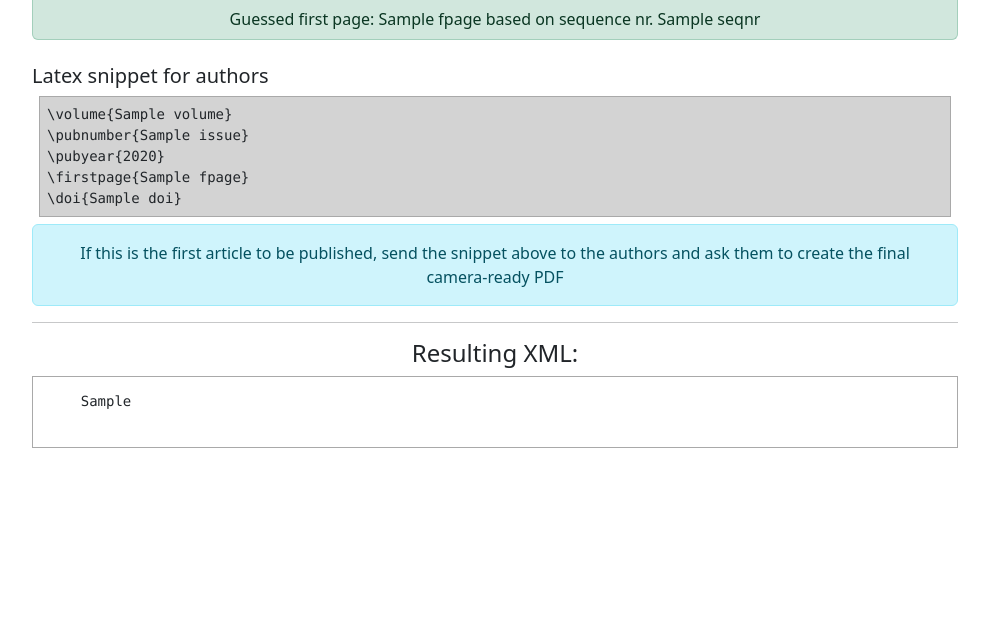
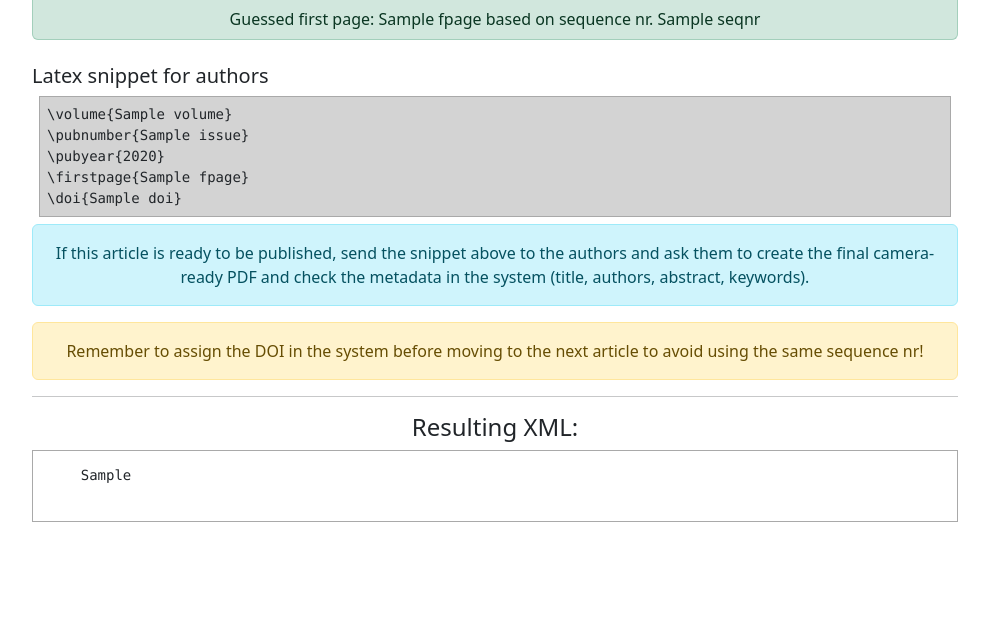
Before and after one commit to vanatteveldt/ccrxml, a FastAPI app: template templates/submission.html in a window 1280 px wide. Shown: the part 340-960 px from the top of the page, without its empty margins (145-1134 px from the left). Before the commit the page ends 788 px from the top, so only its background shows below. Run offline with FastAPI, Linux system fonts and the light colour scheme; the template is opened without the code that fills it: most values are stand-ins (such as "Sample title", 1, 10 or a date in 2020).

Commit message:
Change warning message

```diff
--- a/templates/submission.html
+++ b/templates/submission.html
@@ -71,6 +71,7 @@
           </li>
         </ul>
         <br />
+        {% if issue_title %}
         <h5 style="text-align: left">Latex snippet for authors</h5>
 
         <pre style="text-align: left; border: 1px solid darkgrey; background: lightgrey; margin: 0.5em; padding: 0.5em">
@@ -81,11 +82,17 @@
 \doi{% raw %}{{% endraw %}{{doi if doi}}{% raw %}}{% endraw %}</pre
         >
         <div class="alert alert-info" role="alert">
-          If this is the first article to be published, send the snippet above to the authors and ask them to create the
-          final camera-ready PDF
+          If this article is ready to be published, send the snippet above to the authors and ask them to create the
+          final camera-ready PDF and check the metadata in the system (title, authors, abstract, keywords).
         </div>
+        {% if not doi_assigned %}
+
+        <div class="alert alert-warning" role="alert">
+          Remember to assign the DOI in the system before moving to the next article to avoid using the same sequence nr!
+        </div>
+        {% endif %}
       </div>
-
+{% endif %}
       <div
         class="tab-pane fade show"
         id="metadata-tab-pane"
```
